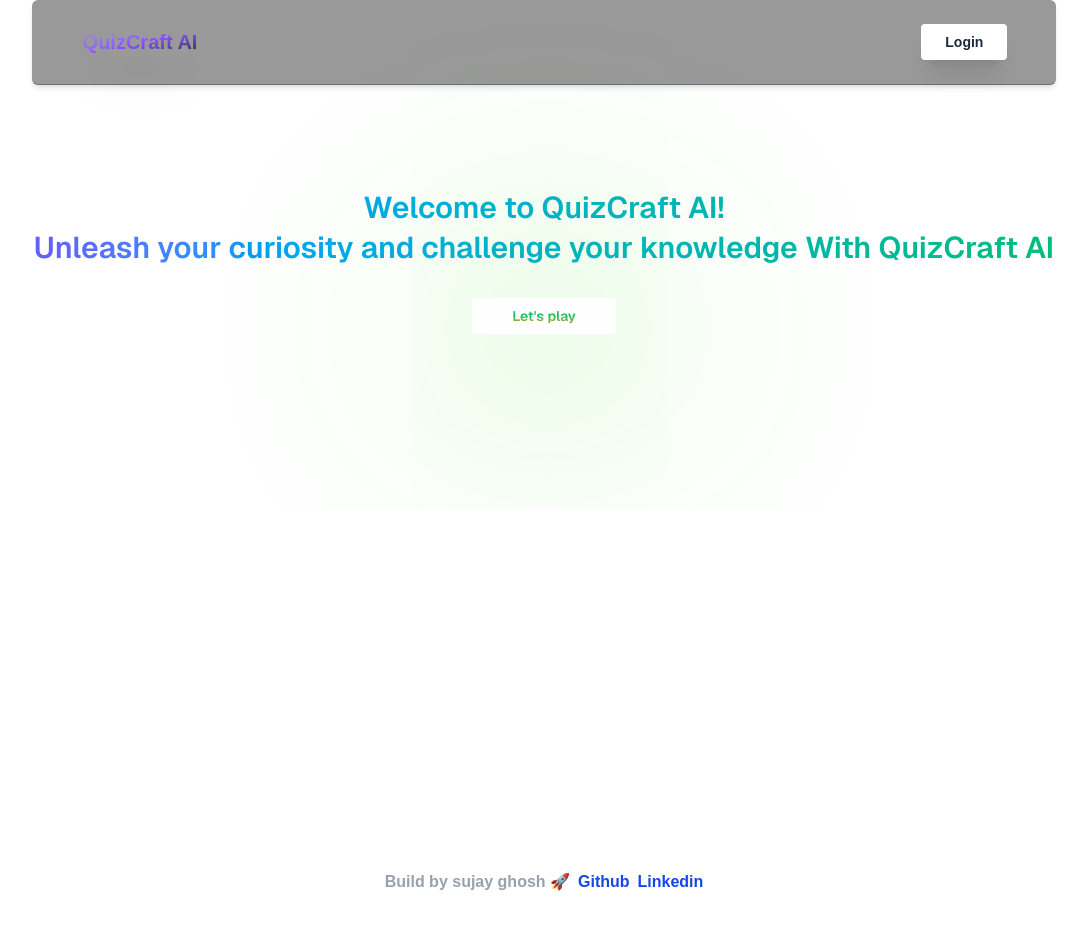
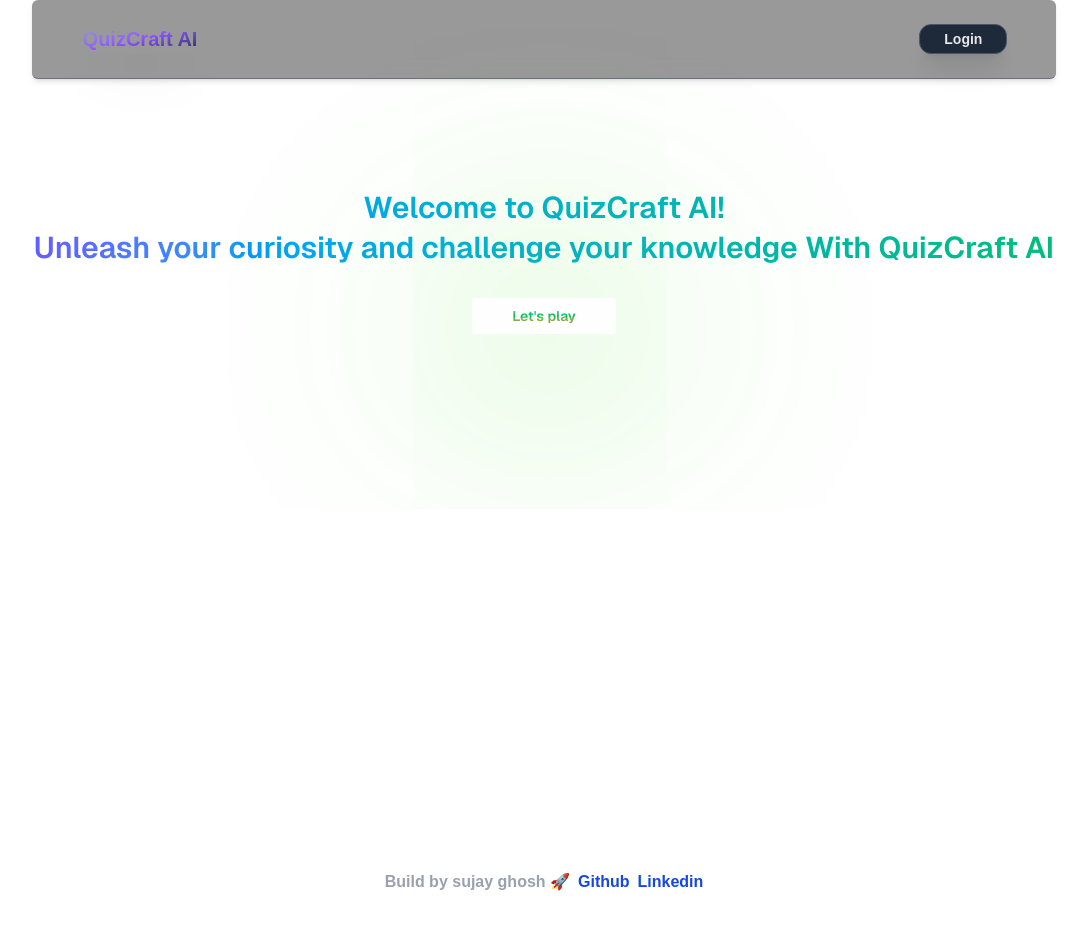
Before and after one commit to sujaycontributer/AI-Quiz-App, a Next.js app: page / in a window 1280 px wide. Shown: the top 930 px of the page, without its empty margins (96-1183 px from the left). Built offline with nearby package versions, Linux system fonts and the light colour scheme; no server answers.

Commit message:
Login button changed

```diff
--- a/app/components/Navbar.tsx
+++ b/app/components/Navbar.tsx
@@ -38,7 +38,7 @@ export default function Navbar () {
         </div>
 
        { status != "authenticated" &&  <div>
-            <button className="bg-white text-gray-800 px-6 py-1  shadow-xl md:py-2 rounded-sm  cursor-pointer hover:bg-gray-300" onClick={() => signIn("google", {callbackUrl: "/"})}>Login</button>
+            <button className="bg-gray-800 text-gray-200 border border-gray-600 px-6 md:px-6 py-1 z-10 shadow-xl md: rounded-xl cursor-pointer hover:text-gray-500 transition-all delay-75" onClick={() => signIn("google", {callbackUrl: "/"})}>Login</button>
         </div>}
 
         {/* { status === "authenticated" &&  <span className="p-1 bg-white shadow-xl px-2 rounded-sm cursor-pointer text-gray-800" onClick={() => signOut({callbackUrl:'/'})}>
```
